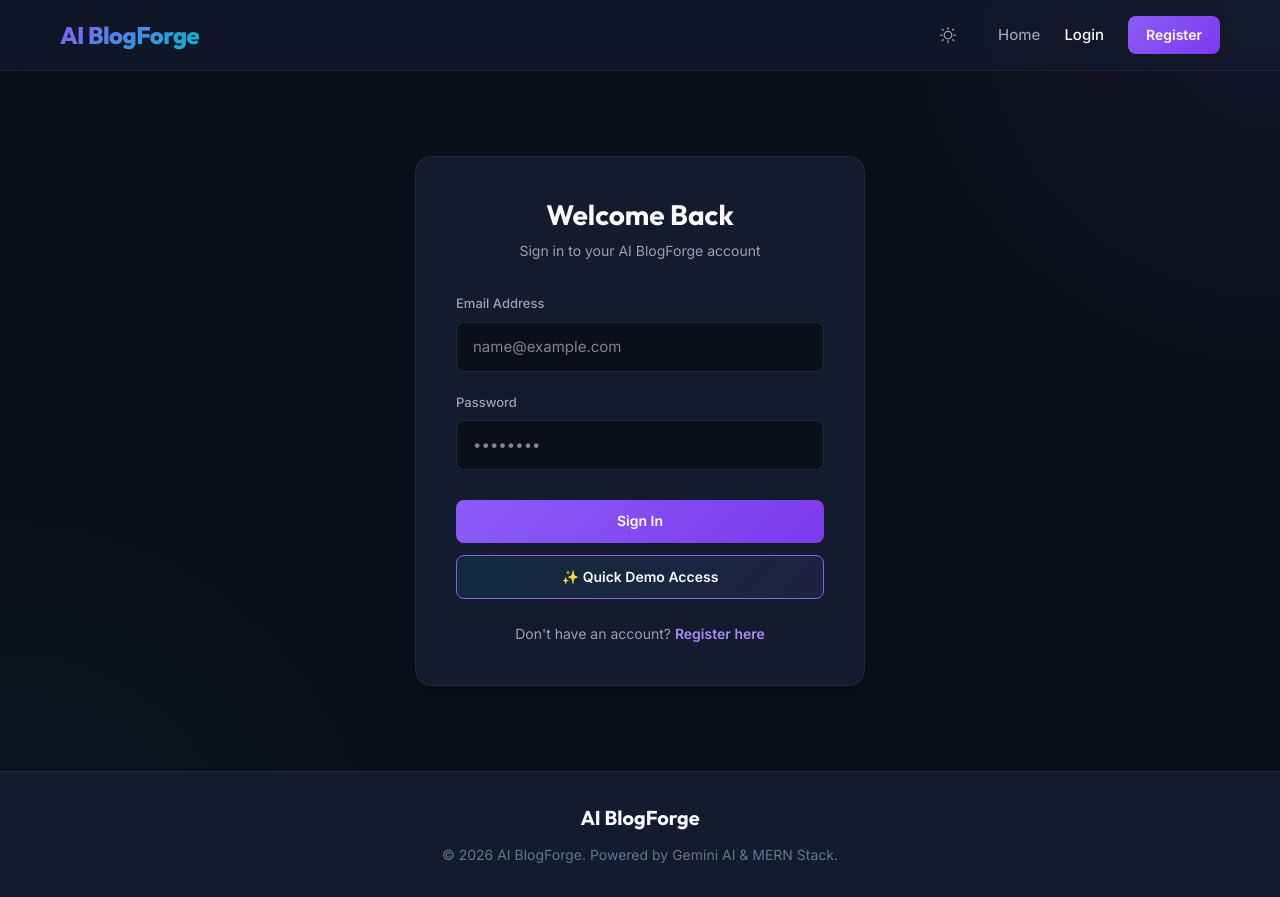
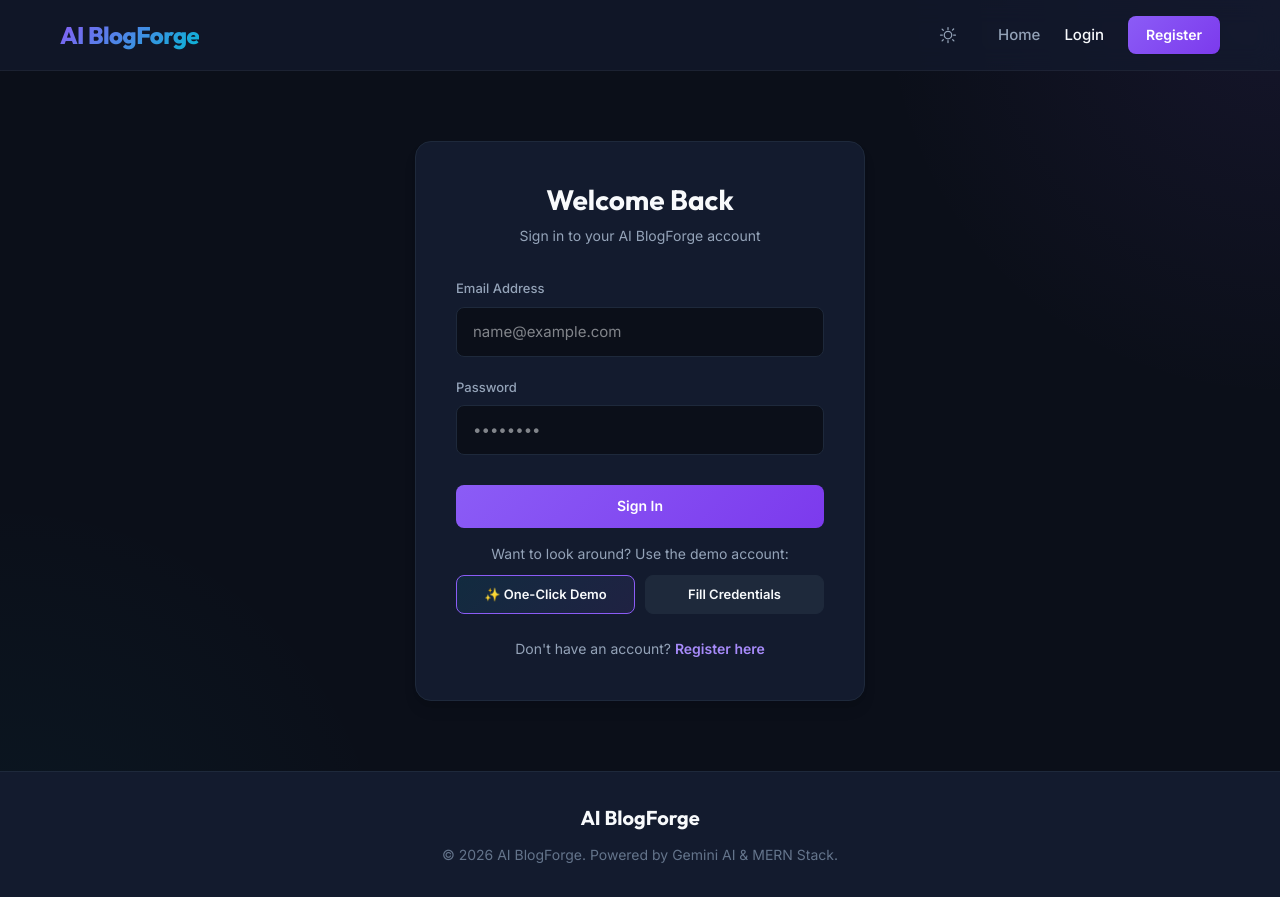
Before and after one commit to dheerajpalhani/AI-blog-23, a React (Vite) app in the folder ai-blog-platform/client/Ai-Blog/: page /login in a window 1280 px wide. Built offline with nearby package versions, Linux system fonts and the light colour scheme; no server answers.

Commit message:
fest: created a new demo login

```diff
--- a/ai-blog-platform/client/Ai-Blog/src/pages/Login.jsx
+++ b/ai-blog-platform/client/Ai-Blog/src/pages/Login.jsx
@@ -6,7 +6,7 @@ import api from '../services/api';
 import toast from 'react-hot-toast';
 
 const Login = () => {
-  const { register, handleSubmit, formState: { errors } } = useForm();
+  const { register, handleSubmit, setValue, formState: { errors } } = useForm();
   const { login, loading, isAuthenticated } = useAuthStore();
   const navigate = useNavigate();
 
@@ -112,19 +112,41 @@ const Login = () => {
               {loading ? 'Signing in...' : 'Sign In'}
             </button>
 
+            <div style={{ marginTop: '15px', textAlign: 'center', fontSize: '14px', color: 'var(--text-secondary)' }}>
+              <p style={{ marginBottom: '10px' }}>Want to look around? Use the demo account:</p>
+              <div style={{ display: 'flex', gap: '10px' }}>
                 <button
                   type="button"
                   onClick={handleDemoLogin}
                   className="btn btn-secondary"
                   style={{
-                width: '100%',
-                marginTop: '12px',
+                    flex: 1,
                     background: 'linear-gradient(135deg, rgba(6, 182, 212, 0.1), rgba(139, 92, 246, 0.1))',
-                borderColor: 'var(--primary)'
+                    borderColor: 'var(--primary)',
+                    padding: '8px 12px',
+                    fontSize: '13px'
                   }}
                 >
-              ✨ Quick Demo Access
+                  ✨ One-Click Demo
                 </button>
+                <button
+                  type="button"
+                  onClick={() => {
+                    setValue('email', 'demo@blogforge.com');
+                    setValue('password', 'password123');
+                    toast.success('Demo credentials filled!');
+                  }}
+                  className="btn btn-secondary"
+                  style={{
+                    flex: 1,
+                    padding: '8px 12px',
+                    fontSize: '13px'
+                  }}
+                >
+                  Fill Credentials
+                </button>
+              </div>
+            </div>
           </form>
 
           <p className="auth-footer">
```
Lines whose indentation alone changed are shown as unchanged.
